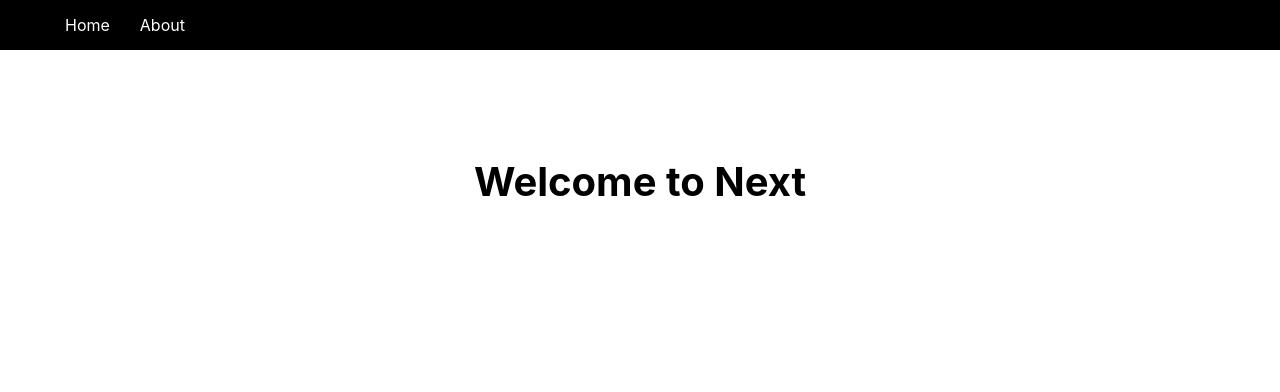
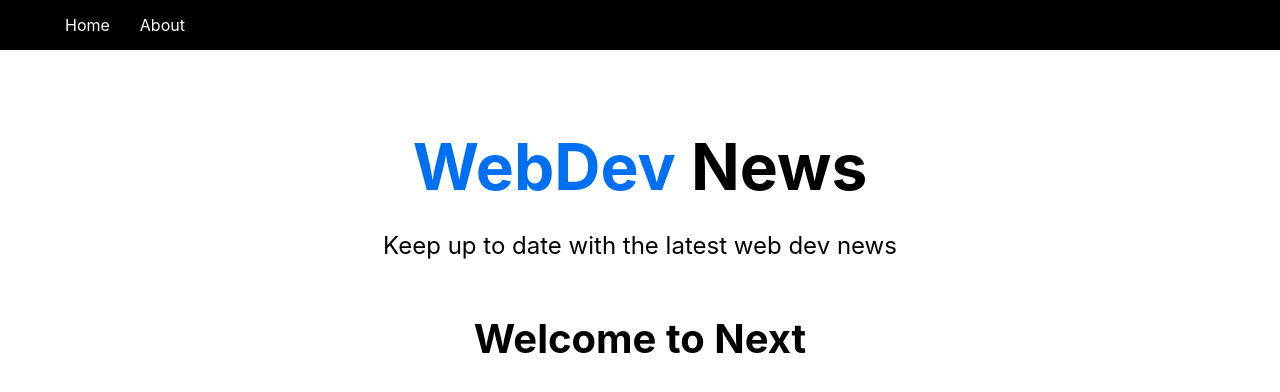
Before and after one commit to kbu715/Next.js-playground, a Next.js app: page / in a window 1280 px wide. Shown: the top 392 px of the page. Built offline with nearby package versions, Linux system fonts and the light colour scheme.

Commit message:
Header | Styles

```diff
--- /dev/null
+++ b/components/Header.js
@@ -0,0 +1,22 @@
+import headerStyles from '../styles/Header.module.css'
+
+
+const Header = () => {
+    return (
+        <div>
+            <h1 className={headerStyles.title}><span>WebDev</span> News</h1>
+            <p className={headerStyles.description}>
+                Keep up to date with the latest web dev news
+            </p>
+            <style jsx>{
+                `
+                    .title {
+                        color: red;
+                    }
+                `
+            }</style>
+        </div>
+    )
+}
+
+export default Header
--- a/components/Layout.js
+++ b/components/Layout.js
@@ -1,12 +1,16 @@
 import styles from '../styles/Layout.module.css'
 import Nav from './Nav'
+import Header from './Header'
 
 const Layout = ({children}) => {
     return (
         <>
         <Nav />
         <div className={styles.container}>
-            <main className={styles.main}>{children}</main>
+            <main className={styles.main}>
+                <Header />
+                {children}
+            </main>
         </div>
         </>
     )
--- /dev/null
+++ b/styles/Header.module.css
@@ -0,0 +1,27 @@
+.title a,
+.title span {
+    color: #0070f3;
+    text-decoration: none;
+  }
+
+  .title a:hover,
+  .title a:focus,
+  .title a:active {
+    text-decoration: underline;
+  }
+
+  .title {
+    margin: 0;
+    line-height: 1.15;
+    font-size: 4rem;
+  }
+
+  .title,
+  .description {
+    text-align: center;
+  }
+
+  .description {
+    line-height: 1.5;
+    font-size: 1.5rem;
+  }
--- a/styles/Layout.module.css
+++ b/styles/Layout.module.css
@@ -15,52 +15,6 @@
   justify-content: flex-start;
   align-items: center;
   font-size: 1.25rem;
-}
-
-.footer {
-  width: 100%;
-  height: 100px;
-  border-top: 1px solid #eaeaea;
-  display: flex;
-  justify-content: center;
-  align-items: center;
-}
-
-.footer img {
-  margin-left: 0.5rem;
-}
-
-.footer a {
-  display: flex;
-  justify-content: center;
-  align-items: center;
-}
-
-.title a {
-  color: #0070f3;
-  text-decoration: none;
-}
-
-.title a:hover,
-.title a:focus,
-.title a:active {
-  text-decoration: underline;
-}
-
-.title {
-  margin: 0;
-  line-height: 1.15;
-  font-size: 4rem;
-}
-
-.title,
-.description {
-  text-align: center;
-}
-
-.description {
-  line-height: 1.5;
-  font-size: 1.5rem;
 }
 
 .code {
```
